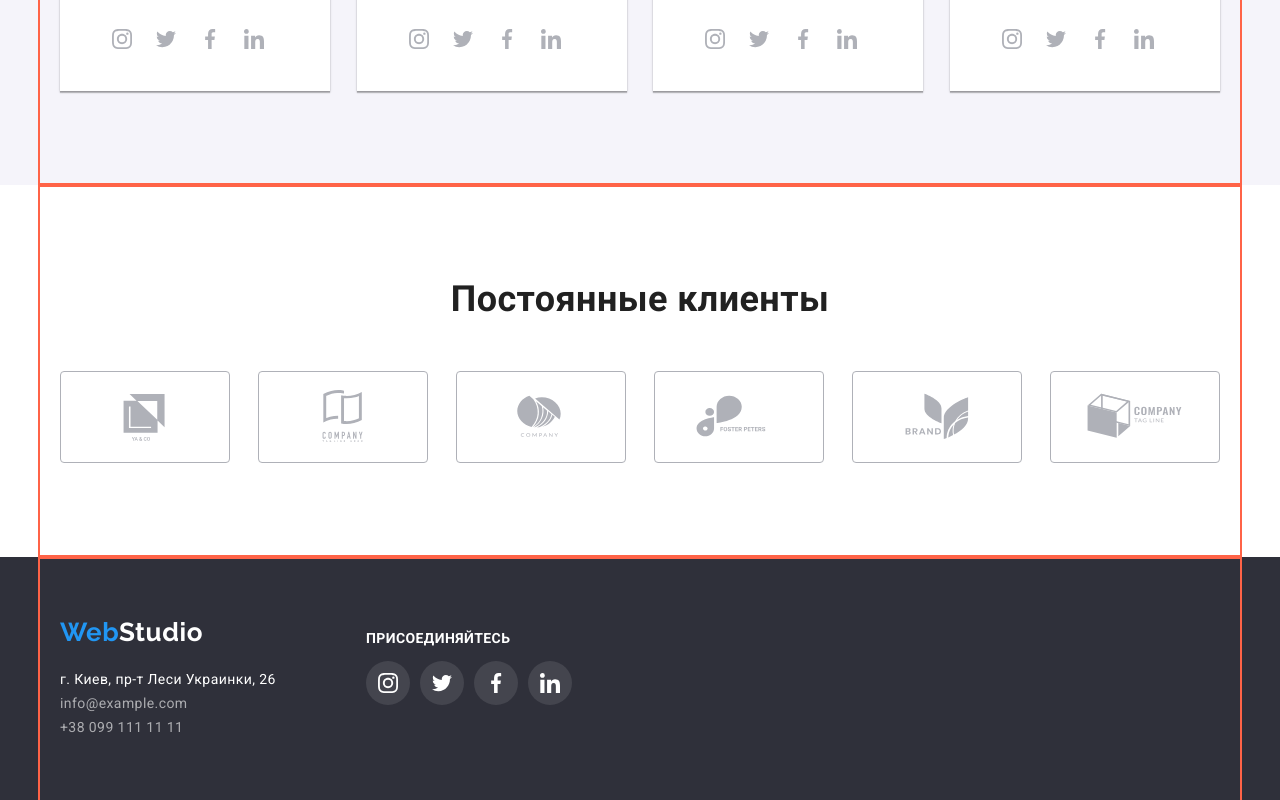
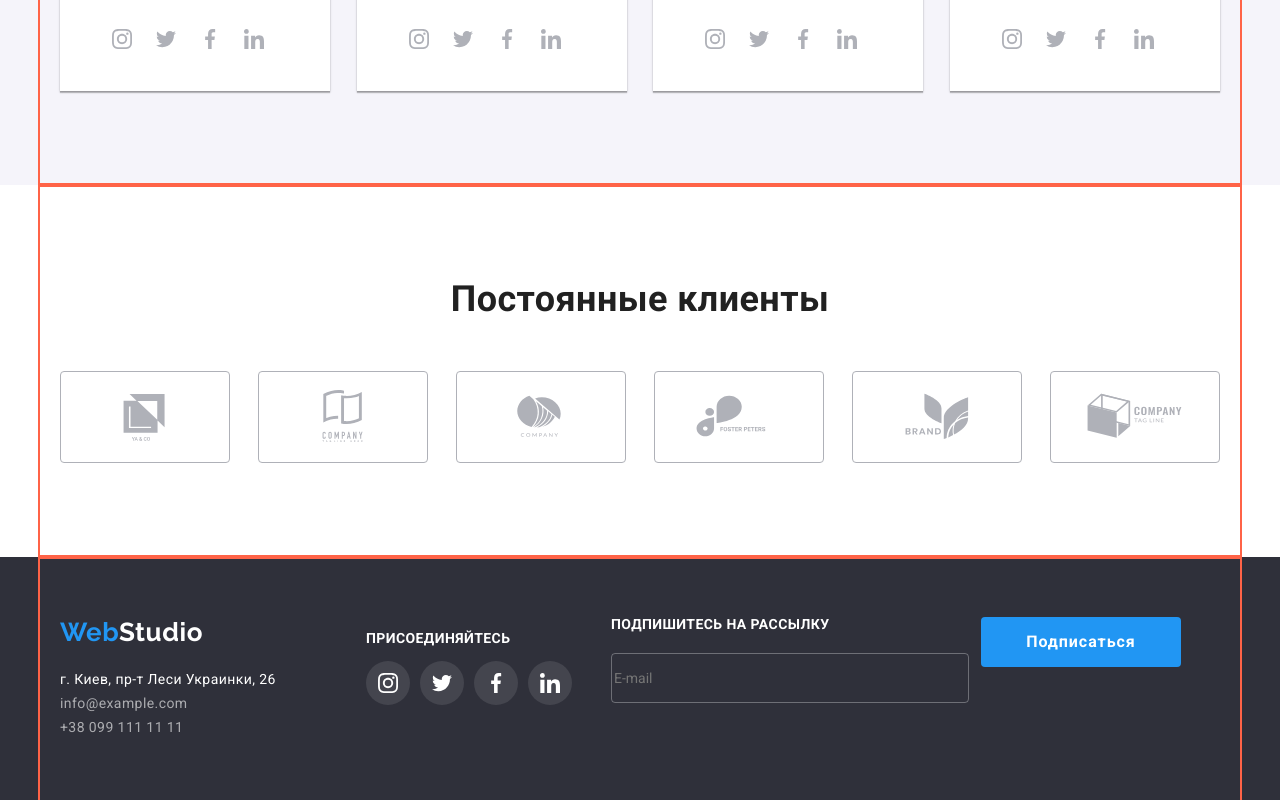
Before and after one commit to AnetM/goit-markup-hw-06, a plain HTML site: page index.html in a window 1280 px wide. Shown: the part 2243-3043 px from the top of the page. Drawn offline with nearby package versions, Linux system fonts and the light colour scheme.

Commit message:
mailing form added

```diff
--- a/css/common.css
+++ b/css/common.css
@@ -311,3 +311,51 @@ footer {
 .adress-container {
   margin-right: 70px;
 }
+
+.subscribe-mailing {
+  color: var(--hero-adress-title-color);
+  text-transform: uppercase;
+  font-size: 14px;
+  line-height: 1.14;
+  letter-spacing: 0.03em;
+  font-weight: 700;
+  margin-bottom: 20px;
+}
+
+.form {
+  display: flex;
+  justify-content: space-between;
+  width: 570px;
+  height: 86px;
+  margin-left: auto;
+  margin-right: auto;
+
+}
+
+.form-field.mail {
+  display: flex;
+  flex-direction: column;
+}
+
+.form-field input[type="email"] {
+  width: 358px;
+  height: 50px;
+  background-color: transparent;
+  border: 1px solid rgba(255, 255, 255, 0.3);
+  border-radius: 4px;
+  margin-top: 0%;
+}
+
+.form-field .submit-btn {
+  width: 200px;
+  height: 50px;
+  border-radius: 4px;
+  background-color: var(--accent-color);
+  border: transparent;
+
+  font-weight: 700;
+  font-size: 16px;
+  line-height: 1.88;
+  letter-spacing: 0.06em;
+  color: var(--hero-adress-title-color);
+}
--- a/index.html
+++ b/index.html
@@ -343,6 +343,18 @@
             </li>
           </ul>
         </div>
+
+        <form class="form">
+          <div class="form-field mail">
+            <label for="mail" class="subscribe-mailing"
+              >Подпишитесь на рассылку</label
+            >
+            <input type="email" name="mail" id="mail" placeholder="E-mail" />
+          </div>
+          <div class="form-field">
+            <button class="submit-btn" type="submit">Подписаться</button>
+          </div>
+        </form>
       </div>
     </footer>
     <script src="./modal.js"></script>
```
